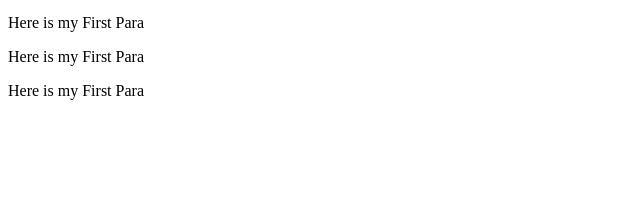
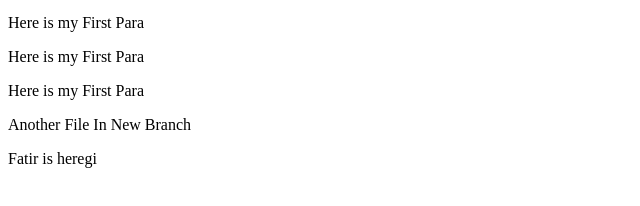
Before and after one commit to shipu1990/scond-git-test, a plain HTML site: page index.html in a window 1280 px wide. Shown: the part 100-306 px from the top of the page, without its empty margins (0-640 px from the left). Drawn offline with Linux system fonts and the light colour scheme.

Commit message:
new paraadded

```diff
--- a/index.html
+++ b/index.html
@@ -13,6 +13,8 @@
     <p>Here is my First Para</p>
     <p>Here is my First Para</p>
     <p>Here is my First Para</p>
+    <p>Another File In New Branch</p>
+    <p>Fatir is heregi</p>
 
 </body>
 </html>
```
